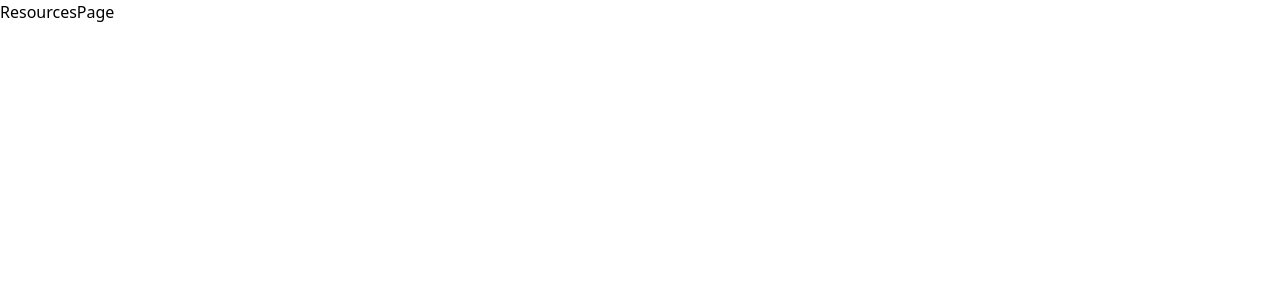
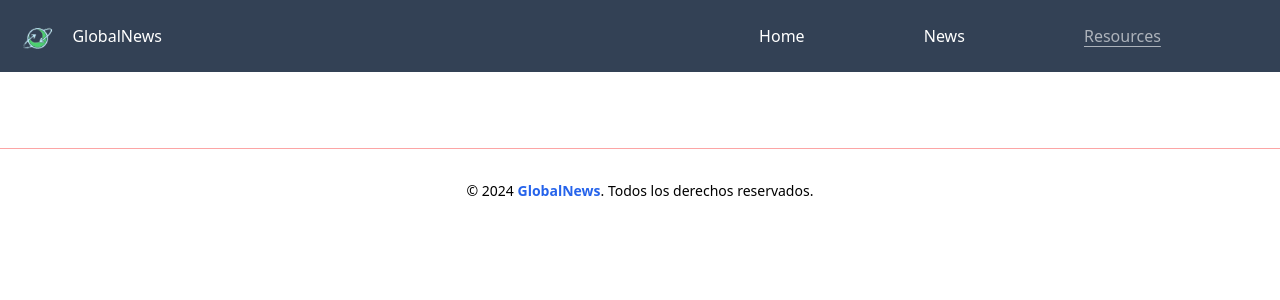
Before and after one commit to Daniel-Loli/pruebatecnica-kpmg-react, a React (Vite) app: page /resources in a window 1280 px wide. Shown: the top 300 px of the page. Built offline with nearby package versions, Linux system fonts and the light colour scheme.

Commit message:
Mejorando estilos fuera de tiempo

```diff
--- a/src/App.css
+++ b/src/App.css
@@ -4,6 +4,9 @@
 
   .bg-grayLight {
     background-color: #E5E5E5;
+  }
+  .bg-purple-primary{
+    color:#510DBC
   }
 
   .text-blue {
--- a/src/components/AuthorFilter/index.jsx
+++ b/src/components/AuthorFilter/index.jsx
@@ -19,24 +19,25 @@ const AuthorFilter = ({ authors, selectedAuthors, onAuthorChange }) => {
   );
 
   return (
-    <aside className="bg-gray-100 p-4 rounded-md">
-      <div>
+    <aside className="bg-gray-200 p-8 ml-4 rounded-md flex flex-col items-center">
+
         <input
           type="text"
           placeholder="Filtrar por Autor"
           value={searchTerm}
           onChange={handleSearchChange}
-          className="border border-gray-300 mb-4 font-medium rounded-3xl px-4 py-2 focus:outline-none focus:border-blue-500"
+          className="border border-gray-500 mb-4 font-medium rounded-3xl p-2 py-2 focus:outline-none focus:border-blue-500"
         />
+        <div className='grid grid-cols-2 justify-beetween w-full'>
         {filteredAuthors.map((author, index) => (
           <label key={index} className="flex items-center mb-1">
             <input
               type="checkbox"
               checked={selectedAuthors.includes(author)}
               onChange={() => handleCheckboxChange(author)}
-              className="mr-2 text-blue-500 focus:ring-blue-500"
+              className="mr-2 text-blue-500 focus:ring-blue-500 flex items-center"
             />
-            <span className="text-gray-800">{author}</span>
+            <span className="text-blue">{author.split("@",1).join(" ").split(" ",1)}</span>
           </label>
         ))}
       </div>
--- a/src/components/CardList/Card.jsx
+++ b/src/components/CardList/Card.jsx
@@ -1,15 +1,15 @@
 import { NavLink } from 'react-router-dom';
 import '../../App.css';
 
-const Card = ({ data, index }) => {
+const Card = ({ data}) => {
   return (
     <div className='bg-white cursor-pointer w-3/5 h-auto rounded-lg'>
       <figure className='relative mb-2 w-full h-4/5'>
         <span className='absolute bottom-0 left-0 bg-white/60 rounded-lg text-black text-xs m-2 px-3 py-0.5'>{data?.category}</span>
         <img className='w-full h-full object-cover rounded-lg' src={data?.urlToImage} alt={data?.title} />
       </figure>
-      <p className='flex justify-between'>
-        <span className='text-sm font-semibold text-purple'>{data?.title}</span>
+      <p className='flex justify-between gap-2 mb-2'>
+        <h2 className='text-sm font-bold text-purple'>{data?.title}</h2>
         <span className='text-sm font-light' >Publicado el: {data?.publishedAt.split("T",2)[0]}</span>
       </p>
       <p>{data?.description} <span className='text-blue-600 underline underline-offset-4'><NavLink to={`/articles/${data?.title}`} >
--- a/src/components/CardList/Search.jsx
+++ b/src/components/CardList/Search.jsx
@@ -12,7 +12,7 @@ const Search = ({ searchTerm, onSearchChange }) => {
         placeholder="Buscar artículo"
         value={searchTerm}
         onChange={handleChange}
-        className="border border-gray-300 font-medium rounded-3xl px-4 py-2 focus:outline-none focus:border-blue-500"
+        className="border border-gray-500  font-medium rounded-3xl p-2 py-2 focus:outline-none focus:border-blue-500"
       />
     </div>
   );
--- a/src/components/ui/Footer/index.jsx
+++ b/src/components/ui/Footer/index.jsx
@@ -1,11 +1,10 @@
-import React from 'react';
 import '../../../App.css';
 const Footer = () => {
   return (
-    <footer className="bg-grayLight py-8 text-white text-center">
-      <div className="container mx-auto">
-        <p className="text-sm">&copy; 2024 Mi Sitio Web. Todos los derechos reservados.</p>
-        <p className="text-xs mt-2">Creado con <span className="text-purple-800">&hearts;</span>React</p>
+    <footer className="w-full border-t border-red-300 py-8 text-black text-center mt-5">
+      <div className="container mx-auto flex justify-center items-center">
+        <p className="text-sm">&copy; 2024 <span className='text-blue-600 font-semibold'>GlobalNews</span>. Todos los derechos reservados.</p>
+
       </div>
     </footer>
   );
--- a/src/components/ui/Header/NavBar.jsx
+++ b/src/components/ui/Header/NavBar.jsx
@@ -1,12 +1,15 @@
 import { NavLink } from "react-router-dom";
+import Logo from '/Logo.png'
 
 const NavBar = () => {
     const activeStyle = 'underline underline-offset-4';
     return (
-        <nav className="flex justify-between items-center fixed z-10 w-full top-0 p-4">
-            <NavLink to="/" className="flex items-center">
-                <img src="https://img.icons8.com/ios/50/000000/online-store.png" alt="logo" />
+        <nav className="flex justify-between items-center fixed z-10 w-full top-0  bg-slate-700 text-white">
+            <NavLink to="/" className="flex  items-center ">
+                <img src={Logo} alt="logo" className="w-1/4 " />
+                <p >GlobalNews</p>
             </NavLink>
+
             <ul className="flex justify-evenly items-center w-1/2">
                 <li>
                     <NavLink to="/" className={({ isActive }) => isActive ? activeStyle : 'undefined'}>
@@ -18,7 +21,7 @@ const NavBar = () => {
                         News
                     </NavLink>
                 </li>
-                <li className="text-black/60">
+                <li className="text-white/60">
                     <NavLink to="/Resources" className={({ isActive }) => isActive ? activeStyle : 'undefined'}>
                         Resources
                     </NavLink>
--- a/src/components/ui/Header/index.jsx
+++ b/src/components/ui/Header/index.jsx
@@ -2,7 +2,7 @@ import NavBar from "./NavBar"
 
 const Header = () => {
   return (
-    <header className="w-full bg-grayLight" >
+    <header className="w-full " >
         <NavBar />
     </header>
   )
--- a/src/pages/Home.jsx
+++ b/src/pages/Home.jsx
@@ -63,6 +63,7 @@ const Home = () => {
   return (
     <Layout>
       <Header />
+      <h1 className='mb-10 font-bold text-2xl text-amber-700'>El Bitcoin en el mundo</h1>
       <main className='grid grid-cols-4'>
         <div className='col-span-1 bg-white' >
           <AuthorFilter authors={authors} selectedAuthors={selectedAuthors} onAuthorChange={handleAuthorChange} />
--- a/src/pages/NewsPage.jsx
+++ b/src/pages/NewsPage.jsx
@@ -1,4 +1,4 @@
-import React, { useState, useEffect } from 'react';
+import { useState, useEffect } from 'react';
 import Card from '../components/CardList/Card';
 import Header from '../components/ui/Header';
 import Layout from '../components/Layout';
--- a/src/pages/ResourcesPage.jsx
+++ b/src/pages/ResourcesPage.jsx
@@ -1,8 +1,20 @@
-
-
+import { useState, useEffect } from 'react';
+import Card from '../components/CardList/Card';
+import Header from '../components/ui/Header';
+import Layout from '../components/Layout';
+import Search from '../components/CardList/Search';
+import AuthorFilter from '../components/AuthorFilter';
+import Footer from '../components/ui/Footer';
+import '../App.css';
 const ResourcesPage = () => {
   return (
-    <div>ResourcesPage</div>
+    <>
+    <Layout>
+      <Header/>
+
+    </Layout>
+    <Footer/>
+    </>
   )
 }
 
```
Also changed, not shown: public/Logo.png (added).
